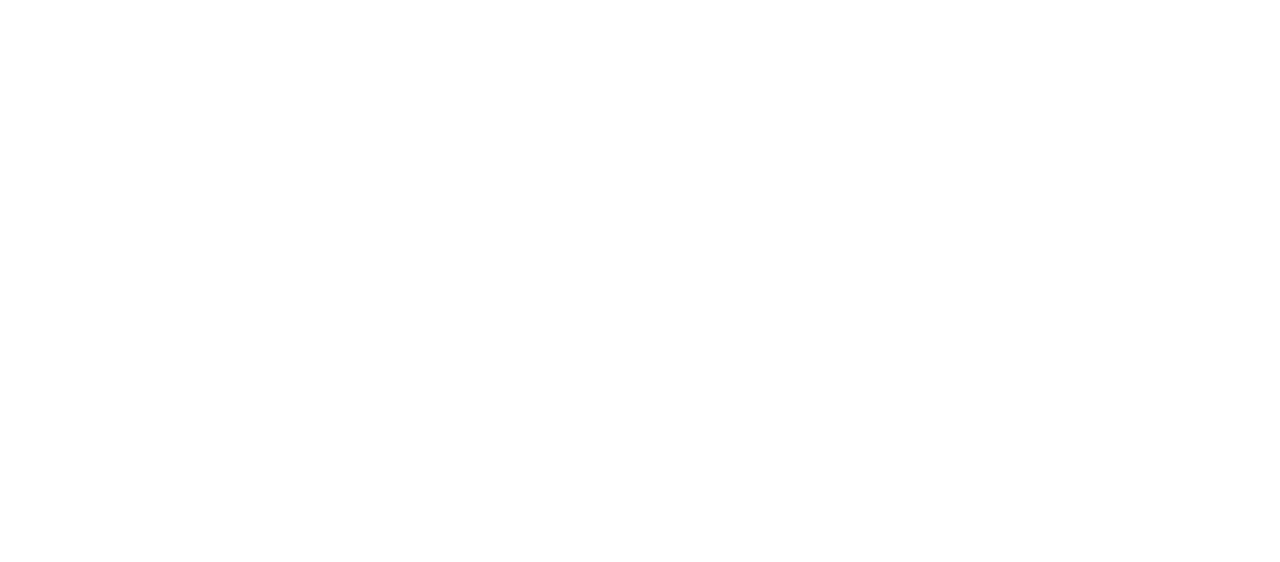
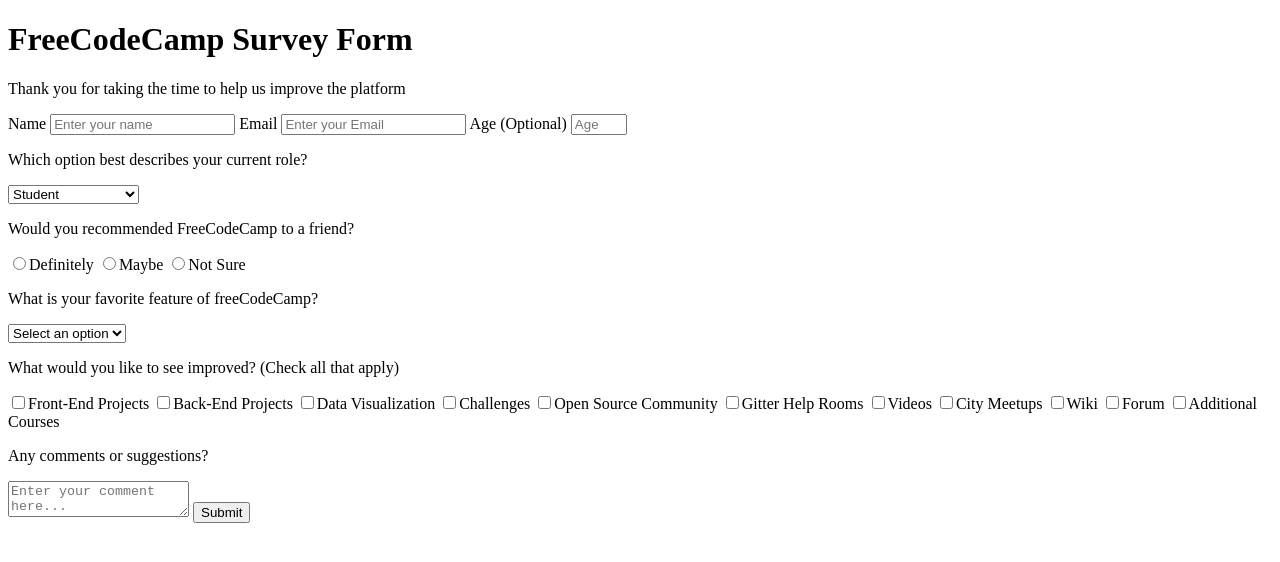
Before and after one commit to ViniciusAlba/Survey-Form, a plain HTML site: page index.html in a window 1280 px wide. Drawn offline with Linux system fonts and the light colour scheme.

Commit message:
The HTML is done

```diff
--- a/index.html
+++ b/index.html
@@ -16,7 +16,113 @@
 </head>
 <body>
 
+    <header>
 
+        <h1 id="title">FreeCodeCamp Survey Form</h1>
+        <p id="description">
+            Thank you for taking the time to help us improve the platform
+        </p>
+
+    </header>
+
+    <form id="survey-form">
+
+        <label for="name" id="name-label">Name</label>
+        <input type="text" name="name" id="name" placeholder="Enter your name" required>
+
+        <label for="email" id="email-label">Email</label>
+        <input type="text" name="email" id="email" placeholder="Enter your Email" required>
+
+        <label for="number" id="number-label">Age (Optional)</label>
+        <input type="number" name="age" id="number" min="10" max="99" placeholder="Age">
+
+        <p>Which option best describes your current role?</p>
+        <select id="dropdown">
+
+            <option disabled select value="Select current role">Select current role</option>
+            <option value="student">Student</option>
+            <option value="job">Full Time Job</option>
+            <option value="learner">Full Time Learner</option>
+            <option value="preferNo">Prefer Not To say</option>
+            <option value="other">Other</option>
+
+        </select>
+
+        <p>Would you recommended FreeCodeCamp to a friend?</p>
+        <label>
+            <input name="user-recommend" value="definitely" type="radio">Definitely</input>
+        </label>
+
+        <label>
+            <input name="user-recommend" value="maybe" type="radio">Maybe</input>
+        </label>
+
+        <label>
+            <input name="user-recommend" value="not-sure" type="radio">Not Sure</input>
+        </label>
+
+        <p>What is your favorite feature of freeCodeCamp?</p>
+        <select required>
+
+            <option disabled selected>Select an option</option>
+            <option value="challenges">Challenges</option>
+            <option value="projects">Projects</option>
+            <option value="community">Community</option>
+            <option value="openSource">Open Source</option>
+
+        </select>
+
+        <p>What would you like to see improved? (Check all that apply)</p>
+        <label>
+            <input name="prefer" value="front-end-projects" type="checkbox">Front-End Projects
+        </label>
+
+        <label>
+            <input name="prefer" value="back-end-projects" type="checkbox">Back-End Projects
+        </label>
+
+        <label>
+            <input name="prefer" value="data-visualization" type="checkbox">Data Visualization
+        </label>
+
+        <label>
+            <input name="prefer" value="challenges" type="checkbox">Challenges
+        </label>
+
+        <label>
+            <input name="prefer" value="open-source-community" type="checkbox">Open Source Community
+        </label>
+
+        <label>
+            <input name="prefer" value="gitter-help-rooms" type="checkbox">Gitter Help Rooms
+        </label>
+
+        <label>
+            <input name="prefer" value="Videos" type="checkbox">Videos
+        </label>
+
+        <label>
+            <input name="prefer" value="city-meetups" type="checkbox">City Meetups
+        </label>
+
+        <label>
+            <input name="prefer" value="wiki" type="checkbox">Wiki
+        </label>
+
+        <label>
+            <input name="prefer" value="forum" type="checkbox">Forum
+        </label>
+
+        <label>
+            <input name="prefer" value="additional-courses" type="checkbox">Additional Courses
+        </label>
+
+        <p>Any comments or suggestions?</p>
+        <textarea name="comment" id="comments" placeholder="Enter your comment here..."></textarea>
+
+        <button type="submit" id="submit">Submit</button>
+
+    </form>
 
 </body>
 </html>
```
